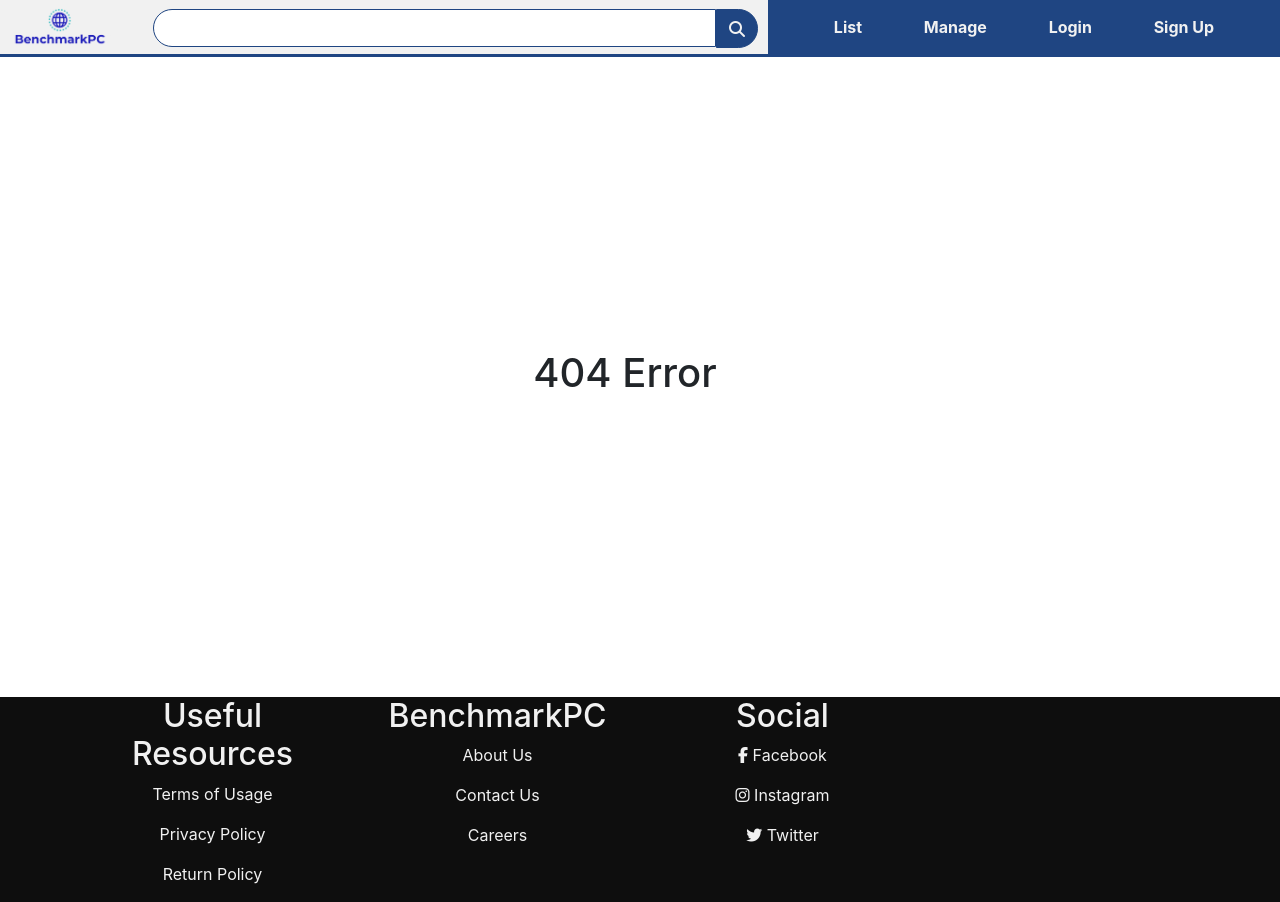
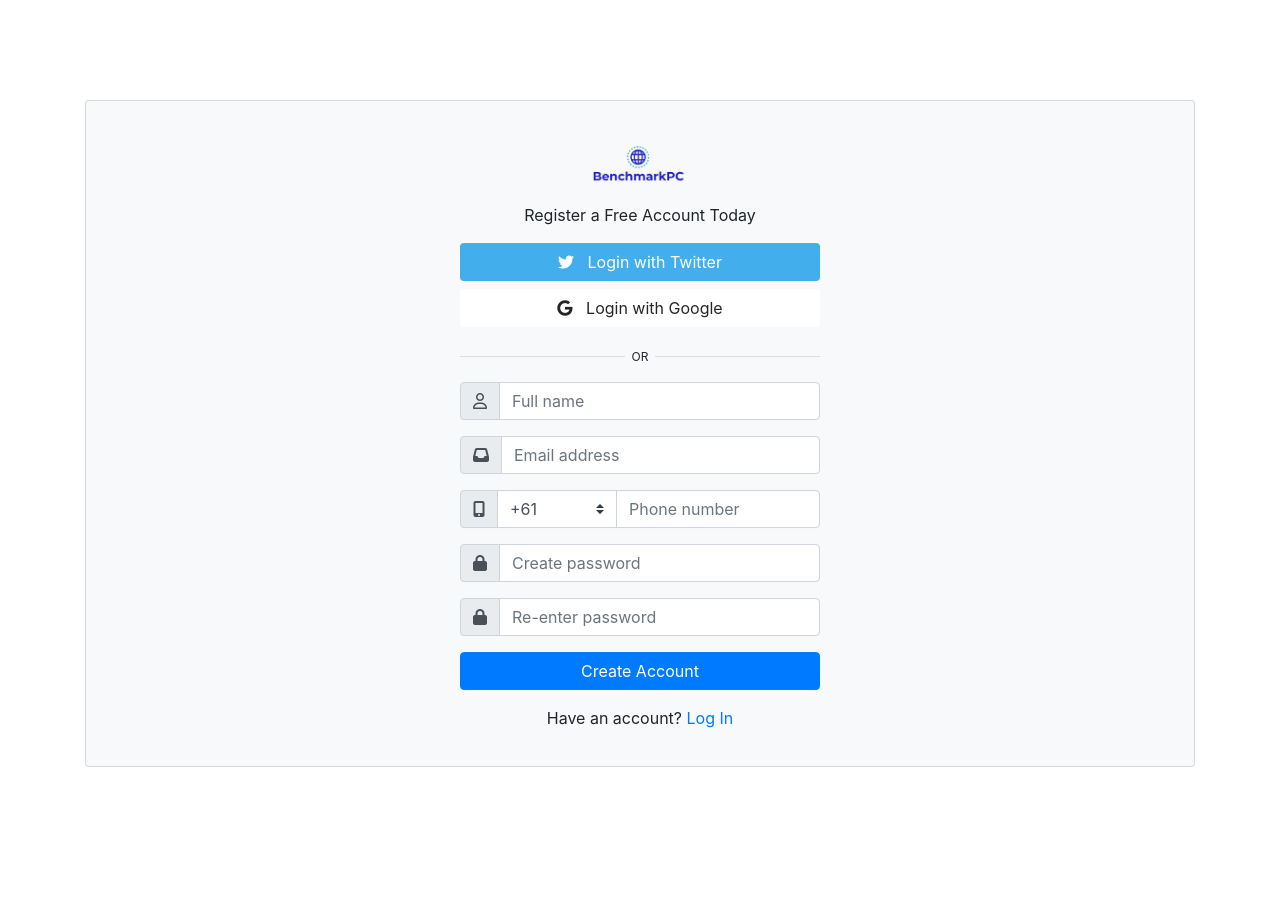
Before and after one commit to LDwhoRU/BenchmarkPC, a Flask app: page /register in a window 1280 px wide. After the commit the page ends 767 px from the top, so only its background shows below. Run offline with Flask 2, Linux system fonts and the light colour scheme; some libraries are stand-ins or nearby versions.

Commit message:
Major shift
Added Login and Register, fixed case usage in routes (Use lowercase) and fixed CSS for home page that was overwritten.

```diff
--- a/bench/routes.py
+++ b/bench/routes.py
@@ -10,9 +10,15 @@ def newListing():
 @app.route('/manage')
 def manageListing():
     return render_template('manageListing.html')
-@app.route('/Listing')
+@app.route('/listing')
 def viewListing():
     return render_template("view.html")
+@app.route('/register')
+def register():
+    return render_template("register.html")
+@app.route('/login')
+def login():
+    return render_template("login.html")
 
 @app.errorhandler(404)
 def not_found(e):
--- a/bench/static/styles/base.css
+++ b/bench/static/styles/base.css
@@ -97,6 +97,7 @@ body {
     z-index: 2;
     background-color: #1f4582;
     color:white;
+    min-height: 90ch;
 }
 .custom-side-bar ul {
     margin-left: 10px;
@@ -145,6 +146,7 @@ body {
     max-width: 1920px;
     margin-left: 15%;
     padding: 0px 10px;
+    margin-top: 21px !important;
 }
 .carousel {
     box-shadow: 1px 1px 6px 1px rgba(12, 12, 12, 0.5);
@@ -273,13 +275,13 @@ body {
     color: #f1f1f1;
 }
 
-.footer h2 {
+.resources h2 {
     font-weight: bold;
     font-size: 14px;
     margin-top: 20px;
     margin-bottom: 25px;
 }
-.footer p {
+.resources p {
     font-size: 12px;
 }
 
@@ -580,4 +582,53 @@ body {
     align-items:center;
 
 }
+
+/* Register */
+.centre-register-box {
+    position: absolute;
+    transform: translate(0%, 15%);
+}
+.divider-text {
+    position: relative;
+    text-align: center;
+    margin-top: 15px;
+    margin-bottom: 15px;
+}
+.divider-text span {
+    padding: 7px;
+    font-size: 12px;
+    position: relative;
+    z-index: 2;
+}
+.divider-text:after {
+    content: "";
+    position: absolute;
+    width: 100%;
+    border-bottom: 1px solid #ddd;
+    top: 55%;
+    left: 0;
+    z-index: 1;
+}
+.btn-google {
+    background-color: #fff !important;
+    color: rgb(37, 37, 37) !important;
+}
+.btn-twitter {
+    background-color: #42AEEC !important;
+    color: #fff !important;
+}
+/* Login */
+.centre-login-box {
+    position: absolute;
+    transform: translate(0%, 22%);
+}
+
+@media only screen and (max-width:980px) {
+    .centre-register-box {
+        transform: translate(0%, 2%);
+    }
+    .centre-login-box {
+        transform: translate(0%, 2%);
+    }
+}
 /* Used for debugging */
--- a/bench/templates/base.html
+++ b/bench/templates/base.html
@@ -17,7 +17,7 @@
         <!-- Navigation and Search Bar -->
         <div class="nav-bar" style="margin-bottom: 0;">
             <div class="search">
-                <a href="index.html">
+                <a href="/">
                     <img src="static\logo.PNG" class="logo">
                 </a>
                 <input type="text" class="form-control search-bar-form">
@@ -31,7 +31,7 @@
                         <a href="list.html">List</a> <!-- Remember to change back to browse in assignment 3 -->
                         <a href="amd-ryzen-7-1700x.html">Manage</a> <!-- Change link in assignment 3 -->
                         <a href="login">Login</a>
-                        <a href="sign-up">Sign Up</a>
+                        <a href="register">Register</a>
                     </li>
                 </ul>
             </div>
--- /dev/null
+++ b/bench/templates/register.html
@@ -0,0 +1,84 @@
+<!DOCTYPE html>
+<html>
+    <head>
+        <title>
+            Register
+        </title>
+        <link rel="stylesheet" type="text/css" href="{{ url_for('static',filename='styles/base.css') }}">
+        <link rel="stylesheet" href="https://stackpath.bootstrapcdn.com/bootstrap/4.3.1/css/bootstrap.min.css">
+        <script src="https://code.jquery.com/jquery-3.3.1.slim.min.js"></script>
+        <script src="https://cdnjs.cloudflare.com/ajax/libs/popper.js/1.14.7/umd/popper.min.js"></script>
+        <script src="https://stackpath.bootstrapcdn.com/bootstrap/4.3.1/js/bootstrap.min.js"></script>
+        <script src="https://kit.fontawesome.com/06e06e5c3b.js"></script>
+    </head>
+    <body>
+
+
+<div class="container">
+
+    <div class="card bg-light centre-register-box">
+        <article class="card-body mx-auto" style="max-width: 400px;">
+            <h4 class="card-title mt-3 text-center">
+                <a href="/">
+                    <img src="static\logo.PNG" class="logo">
+                </a>
+            </h4>
+            <p class="text-center">Register a Free Account Today</p>
+            <p>
+                <a href="" class="btn btn-block btn-twitter"> <i class="fab fa-twitter"></i>   Login with Twitter</a>
+                <a href="" class="btn btn-block btn-google"> <i class="fab fa-google"></i>   Login with Google</a>
+            </p>
+            <p class="divider-text">
+                <span class="bg-light">OR</span>
+            </p>
+            <form>
+            <div class="form-group input-group">
+                <div class="input-group-prepend">
+                    <span class="input-group-text"> <i class="far fa-user"></i> </span>
+                </div>
+                <input name="" class="form-control" placeholder="Full name" type="text">
+            </div> <!-- form-group// -->
+            <div class="form-group input-group">
+                <div class="input-group-prepend">
+                    <span class="input-group-text"> <i class="fas fa-inbox"></i> </span>
+                </div>
+                <input name="" class="form-control" placeholder="Email address" type="email">
+            </div> <!-- form-group// -->
+            <div class="form-group input-group">
+                <div class="input-group-prepend">
+                    <span class="input-group-text"> <i class="fas fa-mobile-alt"></i> </span>
+                </div>
+                <select class="custom-select" style="max-width: 120px;">
+                    <option selected="">+61</option>
+                    <option value="1">+64</option>
+                    <option value="2">+44</option>
+                    <option value="3">+1</option>
+                </select>
+                <input name="" class="form-control" placeholder="Phone number" type="text">
+            </div> <!-- form-group// -->
+            <div class="form-group input-group">
+                <div class="input-group-prepend">
+                    <span class="input-group-text"> <i class="fas fa-lock"></i> </span>
+                </div>
+                <input class="form-control" placeholder="Create password" type="password">
+            </div> <!-- form-group// -->
+            <div class="form-group input-group">
+                <div class="input-group-prepend">
+                    <span class="input-group-text"> <i class="fas fa-lock"></i> </span>
+                </div>
+                <input class="form-control" placeholder="Re-enter password" type="password">
+            </div> <!-- form-group// -->
+            <div class="form-group">
+                <button type="submit" class="btn btn-primary btn-block"> Create Account  </button>
+            </div> <!-- form-group// -->
+            <p class="text-center">Have an account? <a href="login">Log In</a> </p>
+        </form>
+        </article>
+        </div> <!-- card.// -->
+
+    </div>
+    <!--container end.//-->
+
+
+    </body>
+</html>
```
Also changed, not shown: bench/templates/login.html (added, +59 -0 lines), 1 other file.
